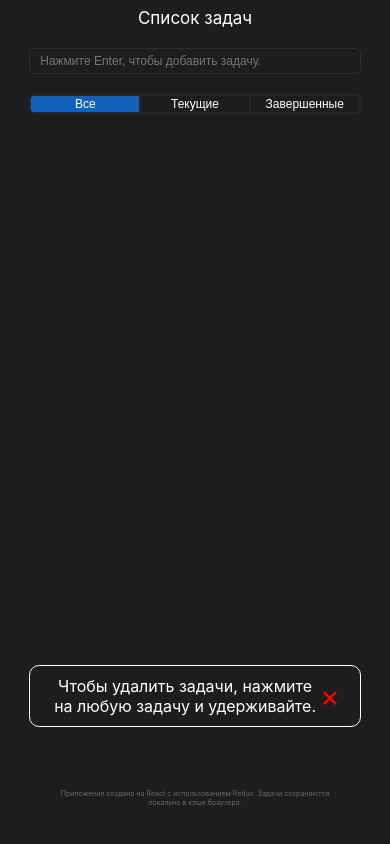
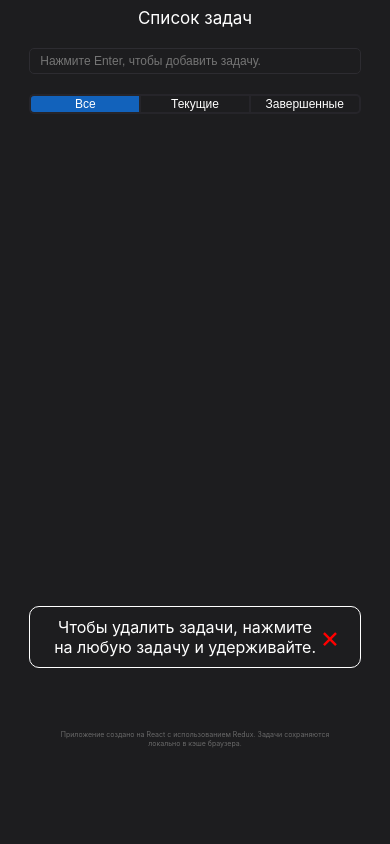
Before and after one commit to arthurshelbaev/todolist-redux-cache, a React (Create React App) app: page / in a window 390 px wide. Built offline with nearby package versions, Linux system fonts and the light colour scheme.

Commit message:
fix footer for mobile

```diff
--- a/src/App.scss
+++ b/src/App.scss
@@ -12,7 +12,7 @@ body {
         flex-direction: column;
         align-items: center;
         position: relative;
-        min-height: 97vh;
+
 
         .form {
             min-width: 40vw;
@@ -271,6 +271,16 @@ body {
         max-width: 90vw;
     }
 }
+@media all and (min-width: 541px) {
+    .app {
+        min-height: 97vh;
+    }
+}
+@media all and (max-width: 540px) {
+    .app {
+        min-height: 90vh;
+    }
+}
 
 @media all and (min-width: 406px) and (max-width: 460px) {
     .header {
```
